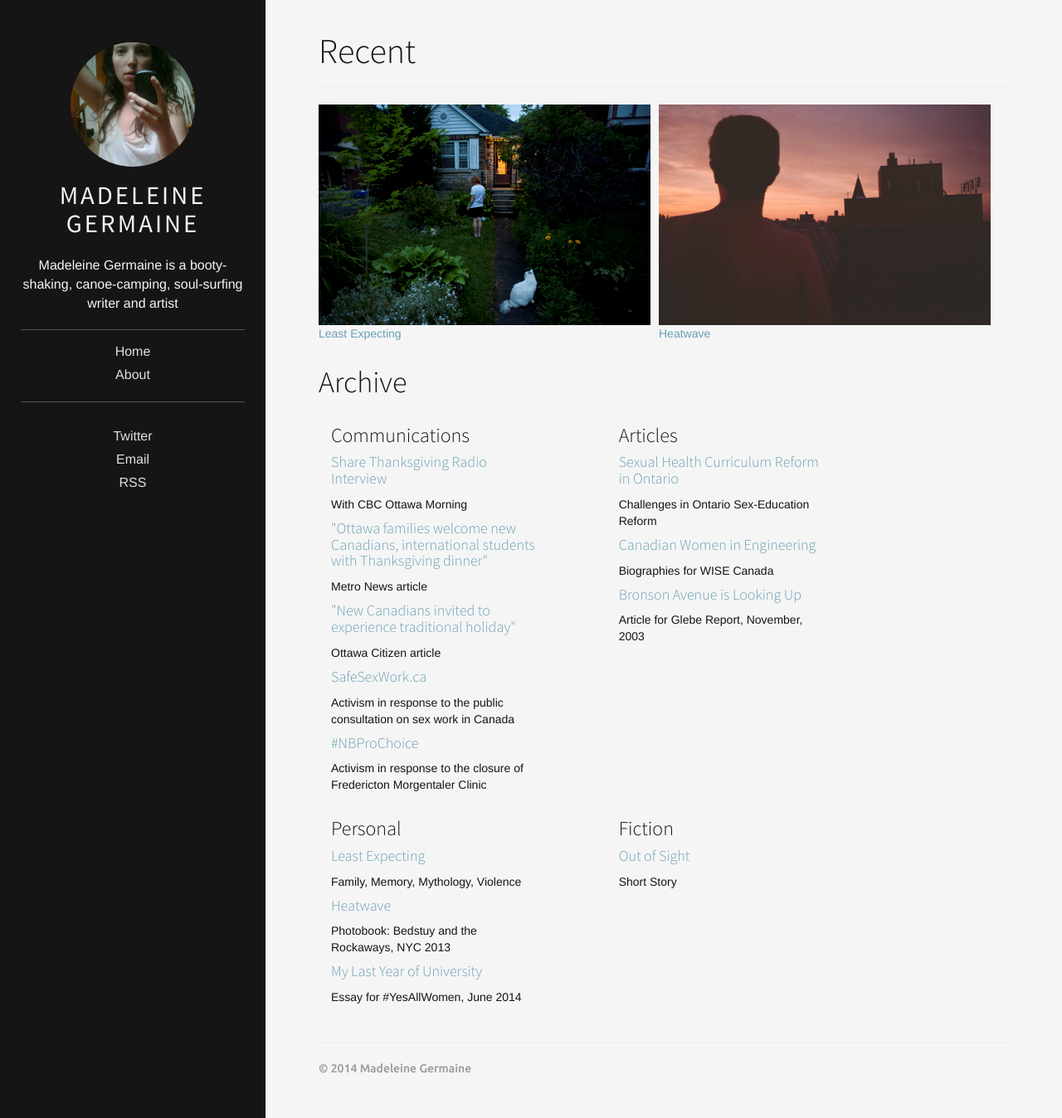
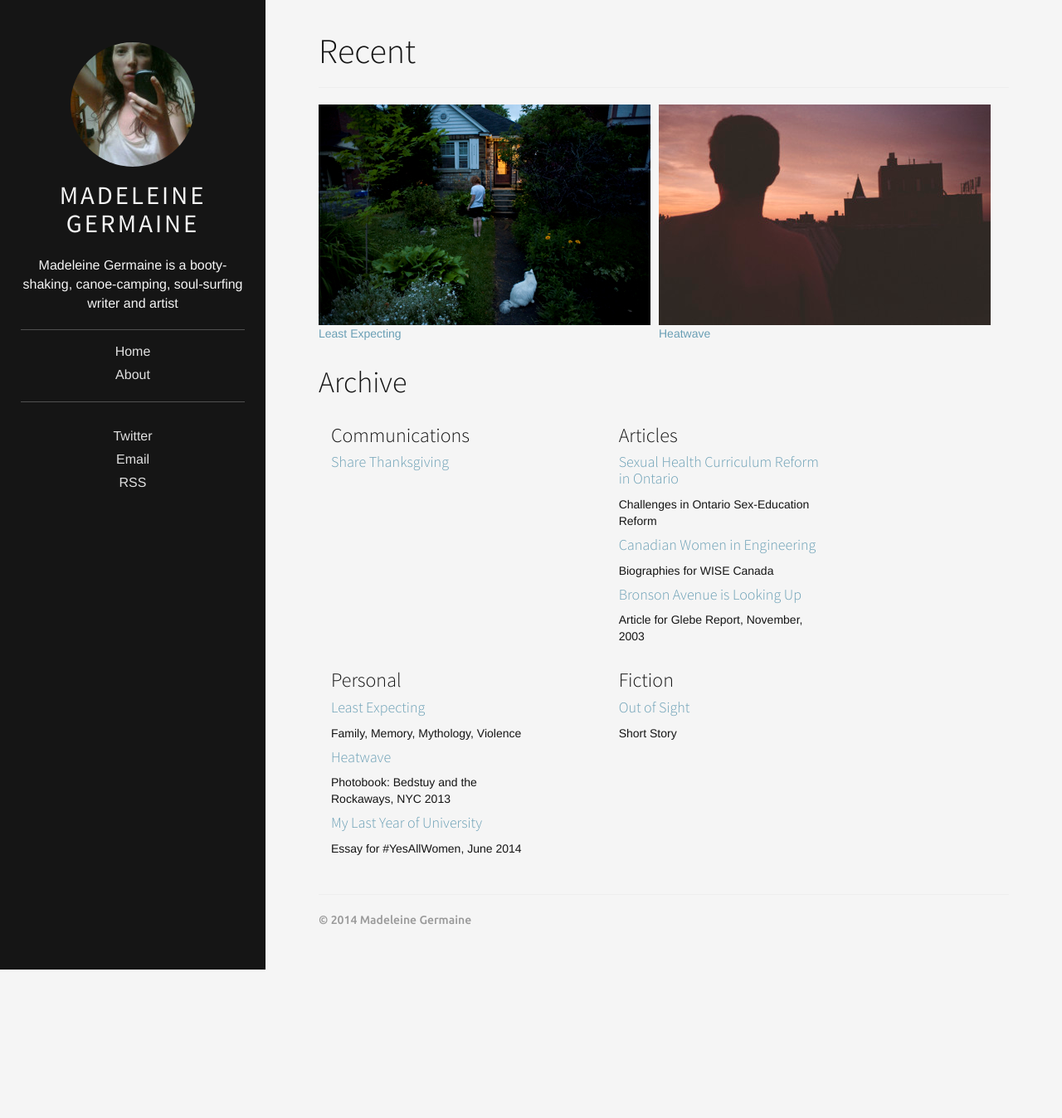
Before and after one commit to madeleinegermaine/madeleinegermaine, a Jekyll site: the page built from index.html, in a window 1280 px wide and 1348 px high. Shown: the whole window at 83% size. Built offline with Jekyll 4.4.1, drawn with Linux system fonts in a browser that asks for light colours; the list of posts is cut into pages by our own code.

Commit message:
Update index.html

```diff
--- a/index.html
+++ b/index.html
@@ -32,10 +32,10 @@ published: true
     <h3>Communications</h3>
     <ul>
       <li>
-      	<h4><a href="http://www.cbc.ca/player/AudioMobile/Ottawa%2BMorning/ID/2410987290/">Share Thanksgiving Radio Interview</a></h4>
-      	<p>With CBC Ottawa Morning</p>
+      	<h4><a href="https://madeleinegermaine.github.io/activism/commission/2013/10/07/share-thanksgiving.html">Share Thanksgiving</a></h4>
+      	<p></p>
       </li>
-      <li>
+<!--      <li>
       	<h4><a href="http://metronews.ca/news/ottawa/824182/ottawa-families-welcome-new-canadians-international-students-with-thanksgiving-dinner/">"Ottawa families welcome new Canadians, international students with Thanksgiving dinner"</a></h4>
       	<p>Metro News article</p>
       </li>
@@ -52,6 +52,7 @@ published: true
       	<h4><a href="http://nbprochoice.tumblr.com/post/87023959650/the-twitter-campaign-link-hoped-to-publicly">#NBProChoice</a></h4>
       	<p>Activism in response to the closure of Fredericton Morgentaler Clinic</p>
       </li>
+      -->
     </ul>
   </div>
   <div class="col-sm-4 col-sm-offset-1">
```
